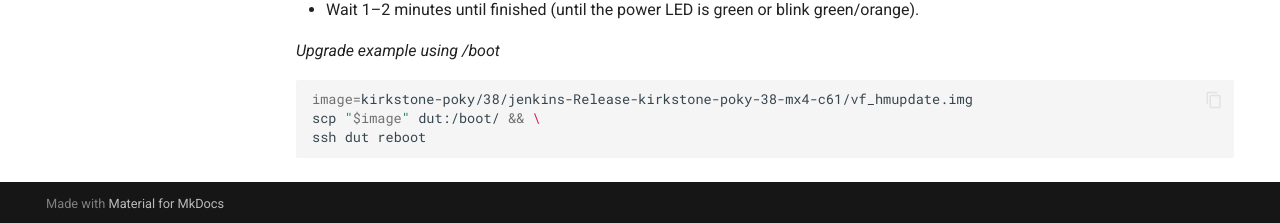
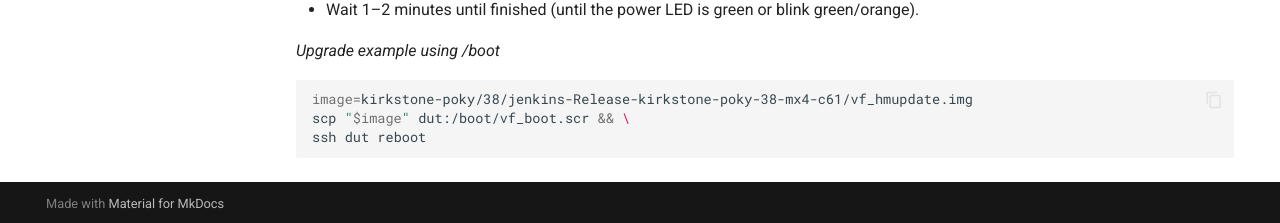
Before and after one commit to hostmobility/documentation, an MkDocs documentation site: the page built from docs/system/mx4/c61/update.md, in a window 1280 px wide and 950 px high. Shown: the part 724-947 px from the top of the window. Built offline with MkDocs 1.6.1 and Material for MkDocs 9.7.7, drawn with Linux system fonts in a browser that asks for light colours.

Commit message:
MX-4 C61: System upgrade: Fix /boot method example

````diff
--- a/docs/system/mx4/c61/update.md
+++ b/docs/system/mx4/c61/update.md
@@ -29,6 +29,6 @@ tags:
 *Upgrade example using /boot*
 ```bash
 image=kirkstone-poky/38/jenkins-Release-kirkstone-poky-38-mx4-c61/vf_hmupdate.img
-scp "$image" dut:/boot/ && \
+scp "$image" dut:/boot/vf_boot.scr && \
 ssh dut reboot
 ```
````
